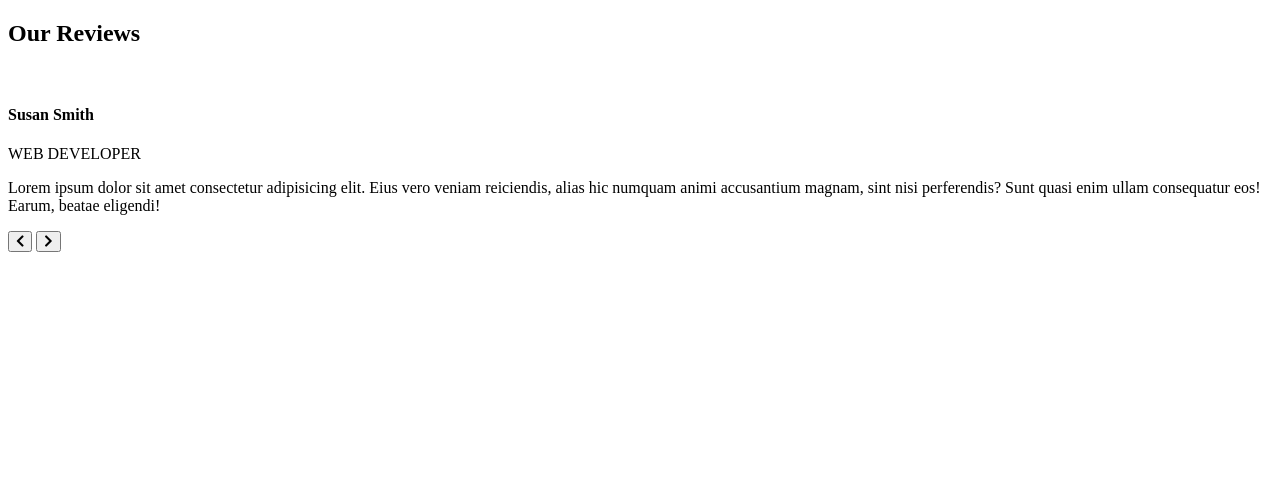
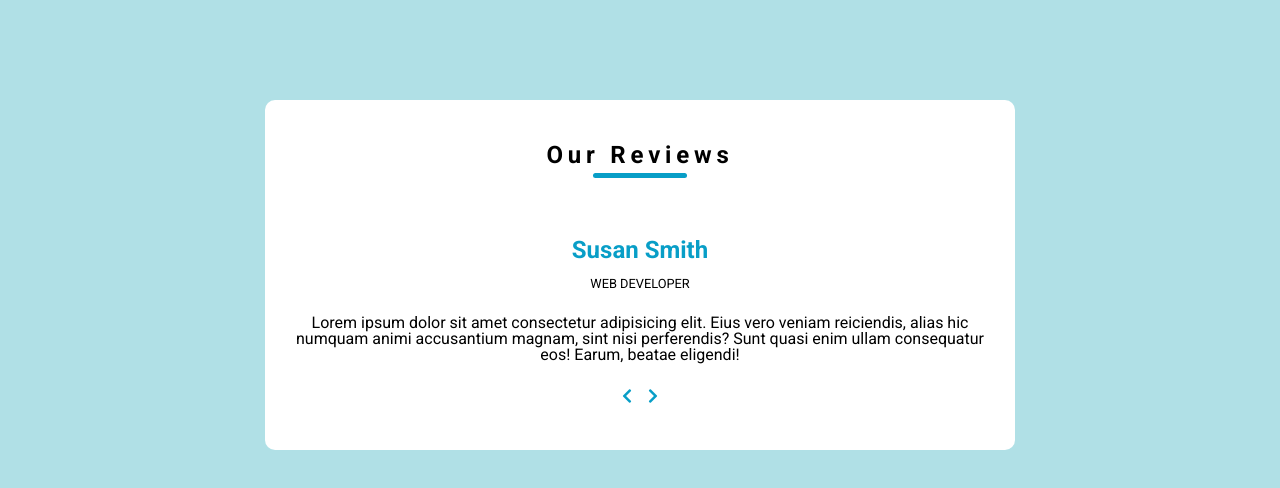
Before and after one commit to BBML-DEV/flip-card, a plain HTML site: page index.html in a window 1280 px wide. Drawn offline with Linux system fonts and the light colour scheme; files whose address does not match are found by name.

Commit message:
Finalização da parte de estilo do card

```diff
--- a/assets/sass/1-base/_reset.sass
+++ b/assets/sass/1-base/_reset.sass
@@ -0,0 +1,49 @@
+@use "variables"
+
+*, *:before, *:after
+    box-sizing: border-box
+
+html, body, div, span, object, iframe, figure, p, blockquote, pre, a, code, em, img, small, strike, strong, sub, sup, tt, b, u, i, ol, ul, li, fieldset, form, label, table, caption, tbody, tfoot, thead, tr, th, td, main, canvas, embed, footer, header, nav, section, video
+    margin: 0
+    padding: 0
+    border: 0
+    font-size: 100%
+    font: inherit
+    vertical-align: baseline
+    text-rendering: optimizeLegibility
+    -webkit-font-smoothing: antialiased
+    text-size-adjust: none
+    font-family: 'Roboto', sans-serif
+
+
+h1, h2, h3, h4, h5, h6
+    font-weight: bold
+    margin: 0px
+
+a
+    text-decoration: none
+
+footer, header, nav, section, main
+    display: block
+
+body
+    line-height: 1
+    background-color: variables.$background-color
+
+ol, ul
+    list-style: none
+
+blockquote, q
+    quotes: none
+
+blockquote:before, blockquote:after, q:before, q:after
+    content: ''
+    content: none
+
+table
+    border-collapse: collapse
+    border-spacing: 0
+
+input
+    -webkit-appearance: none
+    border-radius: 0
--- a/assets/sass/1-base/_variables.sass
+++ b/assets/sass/1-base/_variables.sass
@@ -0,0 +1,3 @@
+$background-color:#B0E0E6
+$blue-detail: #089EC7
+$white-color: #fff
--- /dev/null
+++ b/assets/sass/2-layout/_container.sass
@@ -0,0 +1,62 @@
+@use "../1-base/_variables"
+
+
+
+.container
+    background-color: variables.$white-color
+    width: 750px
+    height: 350px
+    margin: 100px auto
+    display: flex
+    flex-direction: column
+    justify-content: space-around
+    align-items: center
+    padding: 1.5rem
+    border-radius: 10px
+
+    .title
+        letter-spacing: 0.3rem
+
+        .underline
+            border-radius: 5px
+            width: 50%
+            height: 5px
+            margin: 3% 25%
+            background-color: variables.$blue-detail
+
+    .review
+        display: flex
+        flex-direction: column
+        align-items: center
+
+        .img-container
+            background-color: blue
+
+        .name
+            font-size: 1.5rem
+            color: variables.$blue-detail
+            margin-bottom: 1rem
+
+        .job
+            font-size: 0.8rem
+            margin-bottom: 1.5rem
+
+        .description
+            text-align: center
+            margin-bottom: 1.5rem
+
+    .button-container
+
+        .prev-btn
+            border: none
+            color: variables.$blue-detail
+            background-color: transparent
+            font-size: 1rem
+            cursor: pointer
+
+        .next-btn
+            border: none
+            color: variables.$blue-detail
+            background-color: transparent
+            font-size: 1rem
+            cursor: pointer
--- a/assets/sass/2-layout/layout.sass
+++ b/assets/sass/2-layout/layout.sass
@@ -0,0 +1 @@
+@use "container"
--- a/index.html
+++ b/index.html
@@ -4,6 +4,10 @@
     <meta charset="UTF-8">
     <meta http-equiv="X-UA-Compatible" content="IE=edge">
     <meta name="viewport" content="width=device-width, initial-scale=1.0">
+    <!--Google Fonts-->
+    <link rel="preconnect" href="https://fonts.googleapis.com">
+    <link rel="preconnect" href="https://fonts.gstatic.com" crossorigin>
+    <link href="https://fonts.googleapis.com/css2?family=Roboto:wght@400;700&display=swap" rel="stylesheet">
     <!-- font-awesome -->
     <link rel="stylesheet"href="https://cdnjs.cloudflare.com/ajax/libs/font-awesome/5.14.0/css/all.min.css"/>
     <!--style css-->
@@ -11,15 +15,16 @@
     <title>Cards Reviews</title>
 </head>
     <body>
-
         <main>
             <section class="container">
+                <!--title-->
                 <div class="title">
                     <h2>Our Reviews</h2>
                     <div class="underline"></div>
                 </div>
-            </section>
 
+
+                <!--review-->
                 <article class="review">
                     <div class="img-container">
                         <img id="person-img" src="" alt="">
@@ -39,7 +44,7 @@
                         sint nisi perferendis? Sunt quasi enim ullam consequatur eos! Earum, beatae eligendi!
                     </p>
 
-
+                    <!--buttons-->
                     <div class="button-container">
                         <button class="prev-btn">
                             <i class="fas fa-chevron-left"></i>
@@ -50,6 +55,7 @@
                         </button>
                     </div>
                 </article>
+            </section>
         </main>
 
 
```
Also changed, not shown: assets/css/main.css, 1 other file. Lines whose indentation alone changed are shown as unchanged.
